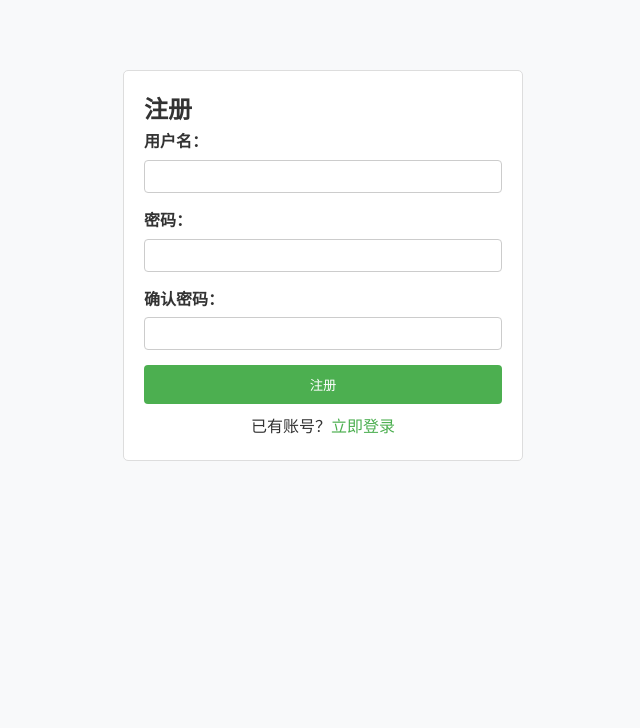
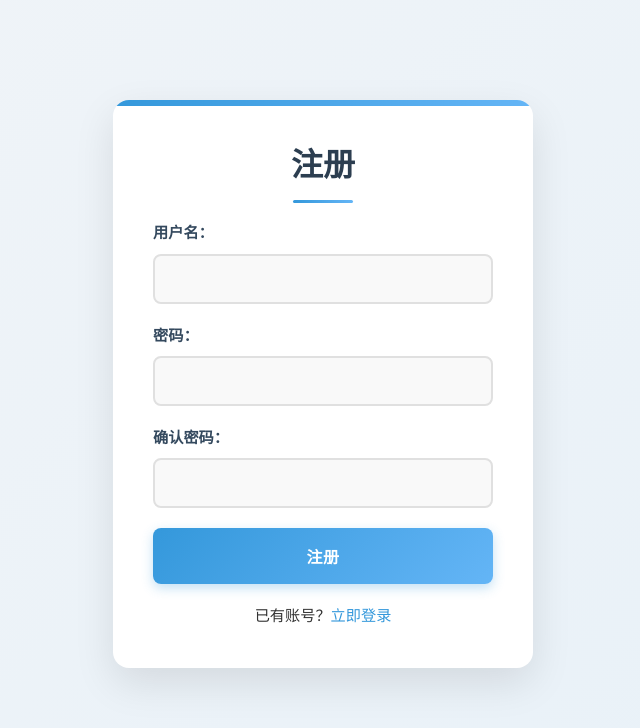
Before and after one commit to lyds1018/online_shop, a Vue app in the folder frontend/: page /register in a window 1280 px wide. Shown: the top 728 px of the page, without its empty margins (317-957 px from the left). Built offline with nearby package versions, Linux system fonts and the light colour scheme; sample sign-in values are in the browser's storage.

Commit message:
界面现代化

```diff
--- a/frontend/src/App.vue
+++ b/frontend/src/App.vue
@@ -90,10 +90,11 @@ export default {
 }
 
 body {
-  font-family: 'Segoe UI', Tahoma, Geneva, Verdana, sans-serif;
+  font-family: 'Segoe UI', 'Roboto', 'Helvetica Neue', Arial, sans-serif;
   line-height: 1.6;
-  color: #333;
-  background-color: #f8f9fa;
+  color: #2c3e50;
+  background: linear-gradient(135deg, #f0f4f8 0%, #e8f1f8 100%);
+  min-height: 100vh;
 }
 
 /* 导航栏样式优化 */
@@ -101,13 +102,14 @@ body {
   display: flex;
   justify-content: space-between;
   align-items: center;
-  padding: 16px 32px;
-  background: linear-gradient(135deg, #2c3e50 0%, #34495e 100%);
+  padding: 18px 40px;
+  background: linear-gradient(135deg, #3498db, #64b5f6);
   color: #fff;
-  box-shadow: 0 4px 6px rgba(0, 0, 0, 0.1);
+  box-shadow: 0 4px 15px rgba(52, 152, 219, 0.3);
   position: sticky;
   top: 0;
   z-index: 1000;
+  backdrop-filter: blur(10px);
 }
 
 .nav-brand {
--- a/frontend/src/assets/main.css
+++ b/frontend/src/assets/main.css
@@ -25,11 +25,24 @@ body {
   display: flex;
   justify-content: space-between;
   align-items: center;
-  padding: 1rem;
-  background-color: #4CAF50;
-  color: #fff;
-  border-radius: 6px;
+  padding: 1rem 2rem;
+  background-color: #ffffff;
+  color: #333;
+  border-radius: 8px;
   margin-bottom: 2rem;
+  box-shadow: 0 2px 12px rgba(0, 0, 0, 0.08);
+  transition: box-shadow 0.3s ease;
+}
+
+.navbar:hover {
+  box-shadow: 0 4px 16px rgba(0, 0, 0, 0.12);
+}
+
+.nav-brand {
+  font-size: 1.5rem;
+  font-weight: 700;
+  color: #3498db;
+  text-decoration: none;
 }
 
 .nav-links {
--- a/frontend/src/pages/Admin.vue
+++ b/frontend/src/pages/Admin.vue
@@ -344,8 +344,9 @@ export default {
 }
 
 .sidebar button.active {
-  background-color: #4CAF50;
+  background: linear-gradient(135deg, #3498db, #64b5f6);
   color: white;
+  box-shadow: 0 3px 10px rgba(52, 152, 219, 0.3);
 }
 
 /* 内容区域 */
@@ -382,40 +383,59 @@ tr:hover {
 
 /* 按钮样式 */
 .add-button {
-  background-color: #4CAF50;
+  background: linear-gradient(135deg, #3498db, #64b5f6);
   color: white;
   padding: 10px 20px;
-  border-radius: 4px;
+  border-radius: 8px;
   border: none;
   cursor: pointer;
   margin-bottom: 10px;
-  transition: all 0.2s;
+  transition: all 0.3s ease;
+  font-weight: 500;
+  box-shadow: 0 3px 10px rgba(52, 152, 219, 0.3);
 }
 
 .add-button:hover {
-  background-color: #45a049;
+  background: linear-gradient(135deg, #2980b9, #42a5f5);
+  transform: translateY(-1px);
+  box-shadow: 0 4px 12px rgba(52, 152, 219, 0.4);
 }
 
 .delete-button {
-  background-color: #ff4444;
+  background: linear-gradient(135deg, #e74c3c, #ff7675);
   color: white;
   padding: 5px 12px;
-  border-radius: 4px;
+  border-radius: 8px;
   cursor: pointer;
-  transition: all 0.2s;
+  transition: all 0.3s ease;
+  font-weight: 500;
+  box-shadow: 0 2px 8px rgba(231, 76, 60, 0.3);
 }
 
 .delete-button:hover {
-  background-color: #e53935;
+  background: linear-gradient(135deg, #c0392b, #e17055);
+  transform: translateY(-1px);
+  box-shadow: 0 3px 10px rgba(231, 76, 60, 0.4);
 }
 
 button {
-  padding: 5px 10px;
+  padding: 8px 16px;
   margin: 0 5px;
   border: none;
-  border-radius: 4px;
+  border-radius: 8px;
   cursor: pointer;
-  transition: all 0.2s;
+  transition: all 0.3s ease;
+  font-size: 14px;
+  font-weight: 500;
+  background: linear-gradient(135deg, #64b5f6, #90caf9);
+  color: white;
+  box-shadow: 0 2px 8px rgba(100, 181, 246, 0.3);
+}
+
+button:hover {
+  background: linear-gradient(135deg, #42a5f5, #64b5f6);
+  transform: translateY(-1px);
+  box-shadow: 0 3px 10px rgba(100, 181, 246, 0.4);
 }
 
 /* 弹窗样式 */
@@ -496,6 +516,15 @@ button {
   border: 1px solid #ddd;
   border-radius: 4px;
   font-size: 14px;
+  transition: all 0.3s ease;
+}
+
+.form-group input:focus,
+.form-group textarea:focus {
+  border-color: #3498db;
+  outline: none;
+  box-shadow: 0 0 0 3px rgba(52, 152, 219, 0.1);
+  transform: translateY(-1px);
 }
 
 .modal-buttons {
--- a/frontend/src/pages/Login.vue
+++ b/frontend/src/pages/Login.vue
@@ -2,11 +2,11 @@
   <div class="login-container">
     <h2>登录</h2>
     <form @submit.prevent="handleSubmit">
-      <div class="form-group" data-icon="👤">
+      <div class="form-group">
         <label>用户名：</label>
         <input type="text" v-model="username" placeholder="请输入用户名" required />
       </div>
-      <div class="form-group" data-icon="🔒">
+      <div class="form-group">
         <label>密码：</label>
         <input type="password" v-model="password" placeholder="请输入密码" required />
       </div>
@@ -82,7 +82,7 @@ export default {
   left: 0;
   width: 100%;
   height: 6px;
-  background: linear-gradient(90deg, #3498db, #2ecc71);
+  background: linear-gradient(90deg, #3498db, #64b5f6);
 }
 
 /* 标题样式 */
@@ -103,7 +103,7 @@ export default {
   transform: translateX(-50%);
   width: 60px;
   height: 3px;
-  background: linear-gradient(90deg, #3498db, #2ecc71);
+  background: linear-gradient(90deg, #3498db, #64b5f6);
   border-radius: 3px;
 }
 
@@ -145,6 +145,7 @@ input:focus {
   border-color: #3498db;
   box-shadow: 0 0 0 3px rgba(52, 152, 219, 0.1);
   background: white;
+  transform: translateY(-1px);
 }
 
 input::placeholder {
@@ -152,28 +153,13 @@ input::placeholder {
   font-size: 14px;
 }
 
-/* 输入框图标容器 */
-.form-group::after {
-  content: attr(data-icon);
-  position: absolute;
-  right: 20px;
-  top: 70%;
-  transform: translateY(-50%);
-  color: #95a5a6;
-  font-size: 18px;
-  pointer-events: none;
-  transition: color 0.3s ease;
-}
-
-.form-group:focus-within::after {
-  color: #3498db;
-}
+/* 移除输入框图标 */
 
 /* 按钮样式 */
 button {
   width: 100%;
   padding: 16px;
-  background: linear-gradient(135deg, #3498db, #2ecc71);
+  background: linear-gradient(135deg, #3498db, #64b5f6);
   color: white;
   border: none;
   border-radius: 8px;
--- a/frontend/src/pages/Products.vue
+++ b/frontend/src/pages/Products.vue
@@ -154,7 +154,7 @@ export default {
 
 .search-bar input:focus {
   border-color: #3498db;
-  box-shadow: 0 4px 12px rgba(52, 152, 219, 0.15);
+  box-shadow: 0 4px 12px rgba(52, 152, 219, 0.2);
   transform: translateY(-1px);
 }
 
@@ -195,7 +195,7 @@ export default {
   left: 0;
   width: 100%;
   height: 4px;
-  background: linear-gradient(90deg, #3498db, #2ecc71);
+  background: linear-gradient(90deg, #3498db, #64b5f6);
   transform: scaleX(0);
   transition: transform 0.3s ease;
 }
@@ -285,7 +285,7 @@ export default {
 
 /* 按钮样式优化 */
 button {
-  background: linear-gradient(135deg, #27ae60, #2ecc71);
+  background: linear-gradient(135deg, #3498db, #64b5f6);
   color: #fff;
   border: none;
   padding: 12px 24px;
@@ -296,7 +296,7 @@ button {
   text-transform: uppercase;
   letter-spacing: 0.5px;
   transition: all 0.3s ease;
-  box-shadow: 0 4px 12px rgba(46, 204, 113, 0.3);
+  box-shadow: 0 4px 12px rgba(52, 152, 219, 0.3);
   width: 100%;
   position: relative;
   overflow: hidden;
@@ -322,8 +322,8 @@ button:hover::before {
 
 button:hover:not(:disabled) {
   transform: translateY(-2px);
-  box-shadow: 0 6px 16px rgba(46, 204, 113, 0.4);
-  background: linear-gradient(135deg, #219a52, #27ae60);
+  box-shadow: 0 6px 16px rgba(52, 152, 219, 0.4);
+  background: linear-gradient(135deg, #2980b9, #42a5f5);
 }
 
 button:active:not(:disabled) {
--- a/frontend/src/pages/Register.vue
+++ b/frontend/src/pages/Register.vue
@@ -67,53 +67,128 @@ export default {
 
 <style scoped>
 .register-container {
-  max-width: 400px;
-  margin: 50px auto;
-  padding: 20px;
-  border: 1px solid #ddd;
-  border-radius: 5px;
-  background-color: #fff;
+  max-width: 420px;
+  margin: 80px auto;
+  padding: 40px;
+  background: white;
+  border-radius: 16px;
+  box-shadow: 0 15px 40px rgba(0, 0, 0, 0.1);
+  position: relative;
+  overflow: hidden;
+  transition: transform 0.3s ease;
+}
+
+.register-container:hover {
+  transform: translateY(-5px);
+  box-shadow: 0 20px 45px rgba(0, 0, 0, 0.15);
+}
+
+/* 装饰元素 */
+.register-container::before {
+  content: '';
+  position: absolute;
+  top: 0;
+  left: 0;
+  width: 100%;
+  height: 6px;
+  background: linear-gradient(90deg, #3498db, #64b5f6);
+}
+
+.register-container h2 {
+  text-align: center;
+  color: #2c3e50;
+  margin-bottom: 30px;
+  font-size: 2em;
+  font-weight: 700;
+  position: relative;
+}
+
+.register-container h2::after {
+  content: '';
+  position: absolute;
+  bottom: -12px;
+  left: 50%;
+  transform: translateX(-50%);
+  width: 60px;
+  height: 3px;
+  background: linear-gradient(90deg, #3498db, #64b5f6);
+  border-radius: 3px;
 }
 
 .form-group {
-  margin-bottom: 15px;
+  margin-bottom: 20px;
 }
 
 label {
   display: block;
-  margin-bottom: 5px;
-  font-weight: bold;
+  margin-bottom: 8px;
+  color: #34495e;
+  font-weight: 600;
+  font-size: 0.95em;
 }
 
 input {
   width: 100%;
-  padding: 8px;
-  border: 1px solid #ccc;
-  border-radius: 4px;
-  background-color: #fff;
+  padding: 14px 20px;
+  border: 2px solid #e0e0e0;
+  border-radius: 8px;
+  font-size: 16px;
+  transition: all 0.3s ease;
+  outline: none;
+  background: #f9f9f9;
+}
+
+input:focus {
+  border-color: #3498db;
+  box-shadow: 0 0 0 3px rgba(52, 152, 219, 0.1);
+  background: white;
+  transform: translateY(-1px);
+}
+
+input::placeholder {
+  color: #95a5a6;
+  font-size: 14px;
 }
 
 button {
   width: 100%;
-  padding: 10px;
-  background-color: #4CAF50;
-  color: #fff;
+  padding: 16px;
+  background: linear-gradient(135deg, #3498db, #64b5f6);
+  color: white;
   border: none;
-  border-radius: 4px;
+  border-radius: 8px;
   cursor: pointer;
+  font-size: 16px;
+  font-weight: 700;
+  transition: all 0.3s ease;
+  position: relative;
+  overflow: hidden;
+  text-transform: uppercase;
+  letter-spacing: 0.5px;
+  box-shadow: 0 4px 12px rgba(52, 152, 219, 0.3);
 }
 
 button:hover {
-  background-color: #45a049;
+  transform: translateY(-2px);
+  box-shadow: 0 6px 16px rgba(52, 152, 219, 0.4);
+  background: linear-gradient(135deg, #2980b9, #42a5f5);
 }
 
 .login-link {
   text-align: center;
-  margin-top: 10px;
+  margin-top: 20px;
+  font-size: 0.95em;
 }
 
 .login-link a {
-  color: #4CAF50;
+  color: #3498db;
   text-decoration: none;
+  font-weight: 500;
+  transition: color 0.3s ease;
+}
+
+.login-link a:hover {
+  color: #2980b9;
+  text-decoration: underline;
 }
 </style>
```
